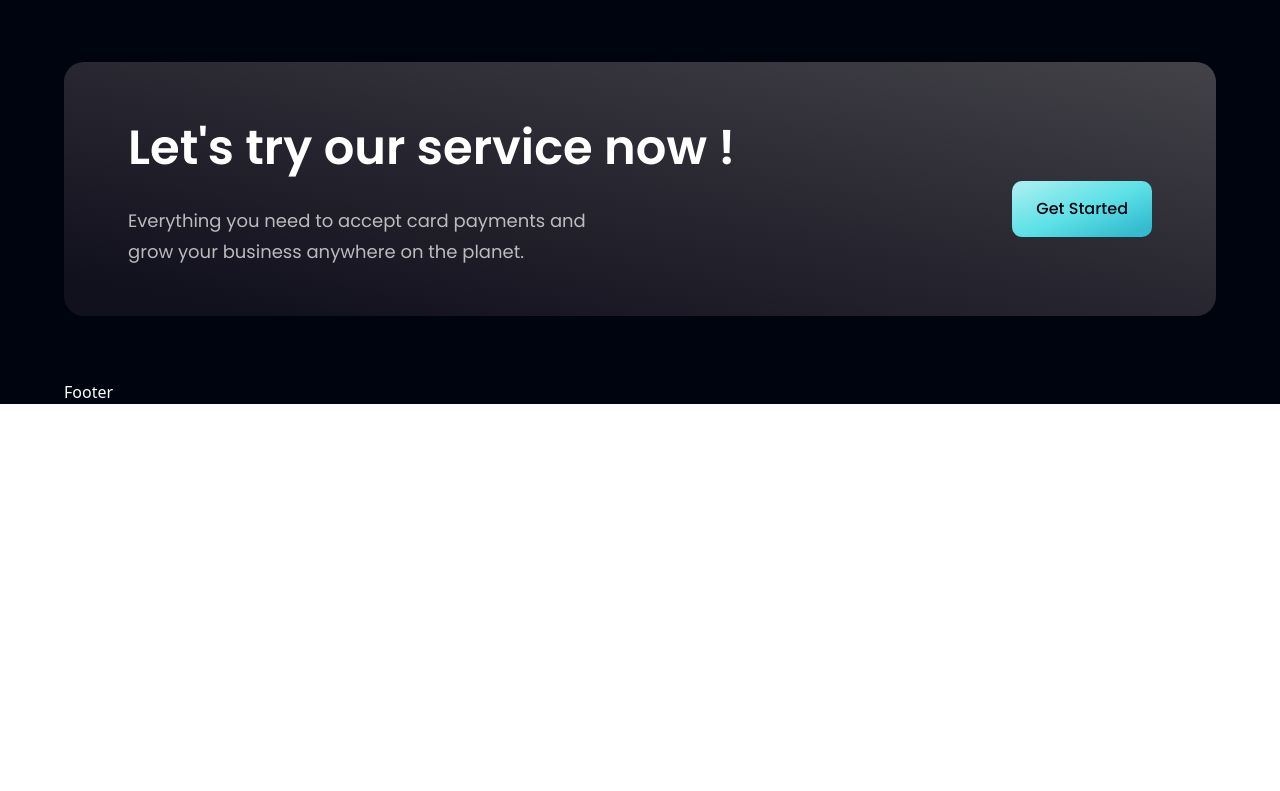
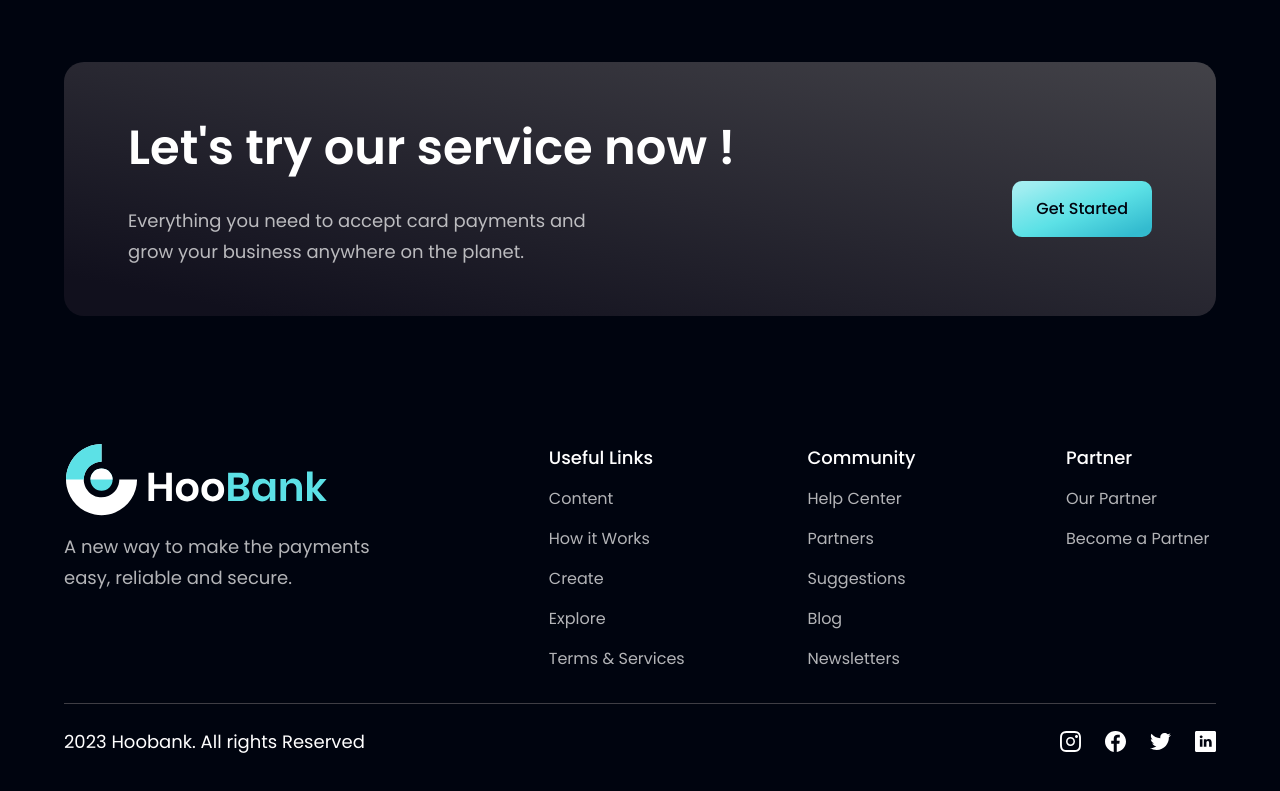
Before and after one commit to wassem7/Hoobank, a React (Vite) app: page / in a window 1280 px wide. Shown: the part 4239-5030 px from the top of the page. Before the commit the page ends 4643 px from the top, so only its background shows below. Built offline with nearby package versions, Linux system fonts and the light colour scheme.

Commit message:
Footer section

```diff
--- a/src/components/Footer.jsx
+++ b/src/components/Footer.jsx
@@ -1,7 +1,79 @@
 import React from 'react';
+import styles from '../style';
+import { logo } from '../assets';
+import { footerLinks, socialMedia } from '../constants';
+const Footer = () => (
+  <section
+    className={`${styles.flexCenter} ${styles.paddingY} flex-col `}
+  >
+    <div
+      className={`${styles.flexStart} md:flex-row flex-col mb-8 w-full`}
+    >
+      {/* Logo container*/}
+      <div className=' flex-1 flex flex-col justify-start mr-10 '>
+        <img
+          src={logo}
+          alt=''
+          className='w-[266px] h-[72px] object-contain'
+        />
 
-const Footer = () => {
-  return <div>Footer</div>;
-};
+        <p className={`${styles.paragraph} mt-4 max-w-[310px]`}>
+          A new way to make the payments easy, reliable and
+          secure.
+        </p>
+      </div>
+
+      {/* second container */}
+      <div className=' flex-[1.5] w-full flex flex-row flex-wrap md:mt-0 mt-10 justify-between '>
+        {footerLinks.map((footerLink) => (
+          <div
+            key={footerLink.key}
+            className='flex flex-col ss:my-0 my-4 min-w-[150px]'
+          >
+            <h4 className='font-poppins font-medium text-[18px] leading-[27px] text-white'>
+              {footerLink.title}
+            </h4>
+
+            <ul className='list-none mt-4'>
+              {footerLink.links.map((link, index) => (
+                <li
+                  key={link.name}
+                  className={`font-poppins font-normal text-[16px] leading-[24px] text-dimWhite hover:text-secondary cursor pointer ${
+                    index !== footerLink.links.length - 1
+                      ? 'mb-4'
+                      : 'mb-0'
+                  }`}
+                >
+                  {link.name}
+                </li>
+              ))}
+            </ul>
+          </div>
+        ))}
+      </div>
+    </div>
+
+    <div className='w-full flex justify-between items-center md:flex-row flex-col pt-6 border-t-[1px] border-t-[#3f3e45]'>
+      <p className='font-poppins font-normal text-center text-[18px] leading-[27px] text-white'>
+        2023 Hoobank. All rights Reserved
+      </p>
+
+      {/* social media icons */}
+
+      <div className='flex flex-row md:mt-0 mt-6'>
+        {socialMedia.map((social, index) => (
+          <img
+            key={social.id}
+            src={social.icon}
+            alt={social.id}
+            className={`w-[21px] h-[21px] object-contain cursor-pointer
+            ${index !== socialMedia.length - 1 ? 'mr-6' : 'mr-0'}
+            `}
+          />
+        ))}
+      </div>
+    </div>
+  </section>
+);
 
 export default Footer;
```
